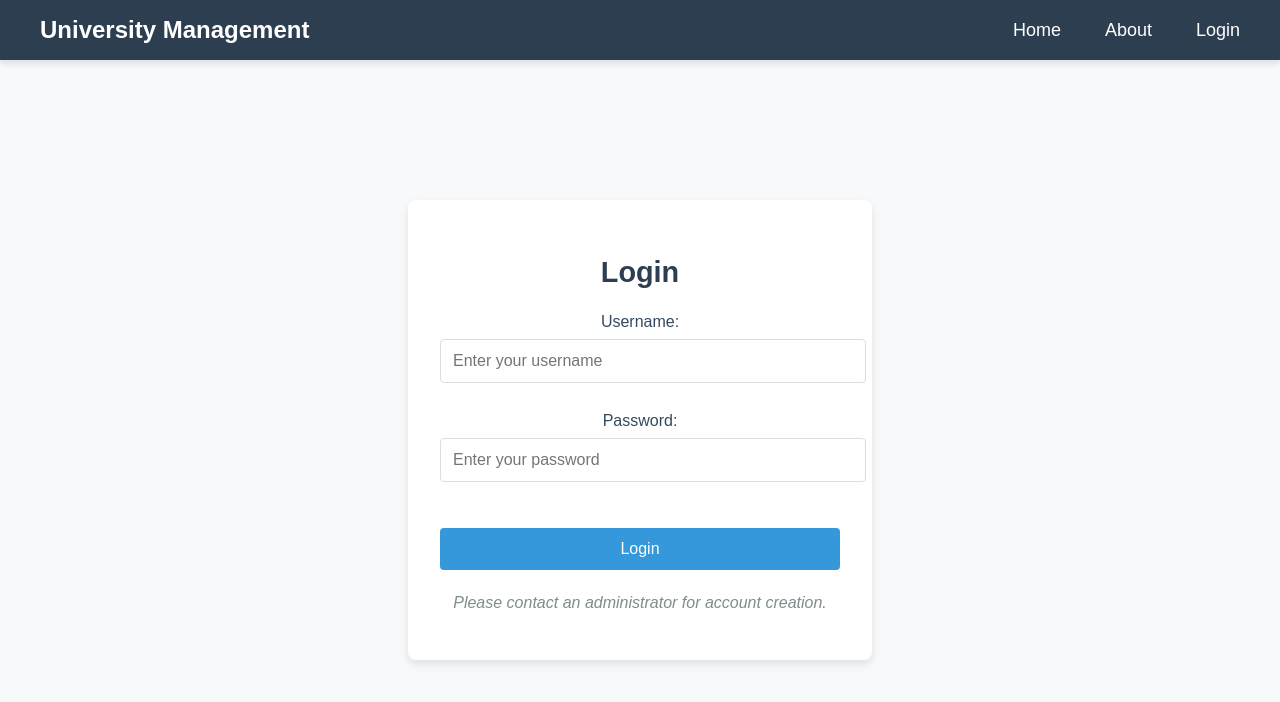
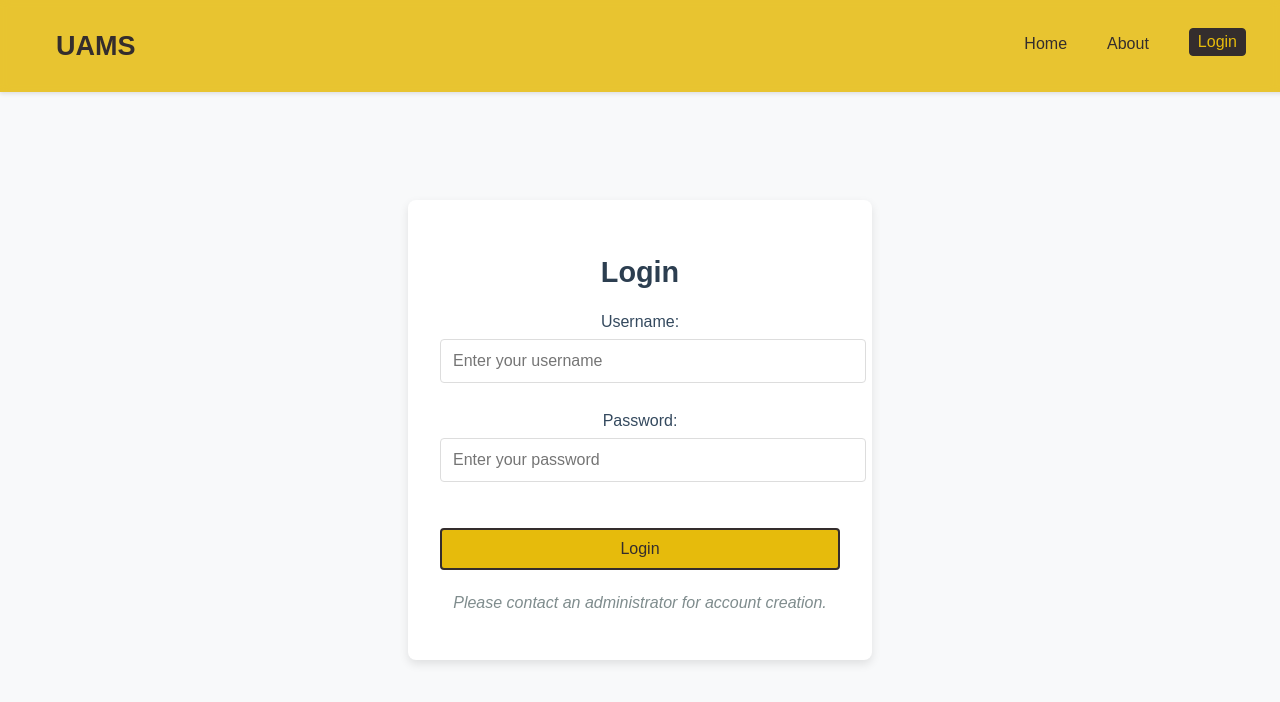
Before and after one commit to PeraMasters/UAMS_SPW, a React (Create React App) app in the folder uams/: page /login in a window 1280 px wide. Shown: the top 702 px of the page. Built offline with nearby package versions, Linux system fonts and the light colour scheme.

Commit message:
created public navigation bar

```diff
--- a/uams/src/components/Login.js
+++ b/uams/src/components/Login.js
@@ -1,18 +1,54 @@
 import { useState } from "react";
-import { Link, useNavigate } from "react-router-dom";
+import { useNavigate } from "react-router-dom";
 import supabase from "../lib/supabaseClient";
 import "./Login.css";
+import PublicNavBar from "./PublicNavBar";
 
 const Login = () => {
   const navigate = useNavigate();
   const [isLoading, setIsLoading] = useState(false);
   const [errorMessage, setErrorMessage] = useState("");
+  const [isButtonHovered, setIsButtonHovered] = useState(false);
 
   // Login form state
   const [loginFormData, setLoginFormData] = useState({
     username: "",
     password: "",
   });
+
+  // Button styles for the login form submit button
+  const buttonStyle = {
+    backgroundColor: '#E6BB0C', // Yellow background
+    color: '#342D2D',           // Dark text
+    width: '100%',
+    padding: '10px',
+    border: '2px solid #342D2D', // Added border
+    borderRadius: '4px',
+    fontSize: '16px',
+    fontWeight: '500',
+    cursor: 'pointer',
+    marginTop: '1rem',
+    transition: 'all 0.3s ease',
+    // Show dark color (#342D2D) when hovered/active
+    ...(isButtonHovered && {
+      backgroundColor: '#342D2D', // Dark color (specified as "brown")
+      color: '#ffffff'            // White text for better contrast
+    })
+  };
+
+  // Button styles for disabled state
+  const disabledButtonStyle = {
+    backgroundColor: '#cccccc',
+    color: '#666666',
+    width: '100%',
+    padding: '10px',
+    border: '2px solid #999999', // Added border for disabled state
+    borderRadius: '4px',
+    fontSize: '16px',
+    fontWeight: '500',
+    cursor: 'not-allowed',
+    marginTop: '1rem'
+  };
 
   const handleLoginInputChange = (e) => {
     setLoginFormData({
@@ -80,18 +116,10 @@ const Login = () => {
 
   return (
     <div className="login-container">
-      <nav className="navbar">
-        <div className="navbar-container">
-          <h1>University Management</h1>
-          <ul>
-            <li><Link to="/">Home</Link></li>
-            <li><Link to="/#about-section">About</Link></li>
-            <li><Link to="/login">Login</Link></li>
-          </ul>
-        </div>
-      </nav>
+      {/* Use the PublicNavBar component */}
+      <PublicNavBar />
 
-      <div className="form-container">
+      <div className="form-container" style={{ marginTop: '60px' }}>
         <div className="login-form">
           <h2>Login</h2>
           {errorMessage && <div className="error-message">{errorMessage}</div>}
@@ -120,7 +148,15 @@ const Login = () => {
               />
             </div>
 
-            <button type="submit" disabled={isLoading}>
+            <button
+              type="submit"
+              style={isLoading ? disabledButtonStyle : buttonStyle}
+              disabled={isLoading}
+              onMouseDown={() => setIsButtonHovered(true)}
+              onMouseUp={() => setIsButtonHovered(false)}
+              onMouseEnter={() => setIsButtonHovered(true)}
+              onMouseLeave={() => setIsButtonHovered(false)}
+            >
               {isLoading ? "Logging in..." : "Login"}
             </button>
           </form>
--- /dev/null
+++ b/uams/src/components/PublicNavBar.js
@@ -0,0 +1,156 @@
+import React, { useState } from "react";
+import { Link, useNavigate, useLocation } from "react-router-dom";
+
+const PublicNavBar = () => {
+  const navigate = useNavigate();
+  const location = useLocation();
+  const [isLoginHovered, setIsLoginHovered] = useState(false);
+
+  // Check if we're on the login page (we'll keep this check for future use if needed)
+  const isLoginPage = location.pathname === '/login';
+
+  const scrollToAbout = () => {
+    const aboutSection = document.getElementById('about-section');
+    if (aboutSection) {
+      aboutSection.scrollIntoView({ behavior: 'smooth' });
+    }
+  };
+
+  // Style for the navigation bar
+  const navbarStyle = {
+    backgroundColor: 'rgba(230, 187, 12, 0.85)',  // Semi-transparent yellow
+    color: 'white',
+    position: 'fixed',  // Fixed position
+    top: 0,             // Stick to top
+    left: 0,            // Start from left edge
+    width: '100%',      // Full width
+    zIndex: 1000,       // Ensure it stays on top of other content
+    boxShadow: '0 2px 4px rgba(0,0,0,0.1)',  // Add subtle shadow
+    backdropFilter: 'blur(5px)'  // Add blur effect to background
+  };
+
+  // Style for the UAMS text
+  const uamsStyle = {
+    color: '#342D2D',  // Dark gray color for UAMS text
+    fontSize: '27px',  // Font size - matched with DashboardNavBar
+    margin: 0          // Remove default margin
+  };
+
+  // Style for the navigation links
+  const navLinkStyle = {
+    color: '#342D2D',  // Dark gray color for nav links
+    fontSize: '16px',
+    fontWeight: '500',
+    textDecoration: 'none',
+    display: 'flex',
+    alignItems: 'center',
+    height: '100%'
+  };
+
+  // Style for the login button - changes based on hover state
+  const loginButtonStyle = {
+    backgroundColor: isLoginHovered ? '#342D2D' : 'transparent',
+    border: '1px solid #342D2D',
+    color: isLoginHovered ? '#E6BB0C' : '#342D2D',
+    padding: '4px 8px',  // Same padding as DashboardNavBar button
+    borderRadius: '4px',
+    cursor: 'pointer',
+    fontSize: '16px',    // Same font size as DashboardNavBar button
+    fontWeight: '500',
+    transition: 'all 0.3s ease',  // Smooth transition for hover effect
+    display: 'flex',
+    alignItems: 'center',
+    justifyContent: 'center',
+    position: 'relative',
+    top: '-2px'          // Match the vertical positioning of the dashboard nav
+  };
+
+  // Style for active (current page) login button
+  const activeLoginButtonStyle = {
+    ...loginButtonStyle,
+    backgroundColor: '#342D2D',
+    color: '#E6BB0C',
+    cursor: 'default'
+  };
+
+  // Style for the login link inside the button - changes based on hover state
+  const loginLinkStyle = {
+    color: isLoginHovered ? '#E6BB0C' : '#342D2D',
+    textDecoration: 'none',
+    fontSize: '16px',
+    transition: 'all 0.3s ease'  // Smooth transition for hover effect
+  };
+
+  // Style for active login link
+  const activeLoginLinkStyle = {
+    color: '#E6BB0C',
+    textDecoration: 'none',
+    fontSize: '16px'
+  };
+
+  // Style for nav list items
+  const navItemStyle = {
+    display: 'inline-flex',
+    alignItems: 'center',
+    margin: '0 10px',
+    height: '100%',
+    position: 'relative',
+    top: '-2px'          // Match the vertical positioning of the dashboard nav
+  };
+
+  // Style for the navbar container
+  const navbarContainerStyle = {
+    display: 'flex',
+    justifyContent: 'space-between',
+    alignItems: 'center',
+    padding: '8px 20px',  // Exact same padding as DashboardNavBar
+    maxWidth: '1200px',
+    margin: '0 auto',
+    height: '44px'        // Explicitly set height to match DashboardNavBar
+  };
+
+  // Style for ul container to center vertically
+  const ulStyle = {
+    display: 'flex',
+    alignItems: 'center',
+    justifyContent: 'center',
+    listStyle: 'none',
+    margin: 0,
+    padding: 0,
+    height: '100%'
+  };
+
+  return (
+    <nav className="navbar" style={navbarStyle}>
+      <div className="navbar-container" style={navbarContainerStyle}>
+        <h1 style={uamsStyle}>UAMS</h1>
+        <ul style={ulStyle}>
+          <li style={navItemStyle}><Link to="/" style={navLinkStyle}>Home</Link></li>
+          <li style={navItemStyle}><span style={navLinkStyle} onClick={scrollToAbout}>About</span></li>
+          <li style={navItemStyle}>
+            {isLoginPage ? (
+              <button
+                className="login-button"
+                style={activeLoginButtonStyle}
+              >
+                <span style={activeLoginLinkStyle}>Login</span>
+              </button>
+            ) : (
+              <button
+                className="login-button"
+                style={loginButtonStyle}
+                onMouseEnter={() => setIsLoginHovered(true)}
+                onMouseLeave={() => setIsLoginHovered(false)}
+                onClick={() => navigate('/login')}
+              >
+                <span style={loginLinkStyle}>Login</span>
+              </button>
+            )}
+          </li>
+        </ul>
+      </div>
+    </nav>
+  );
+};
+
+export default PublicNavBar;
```
